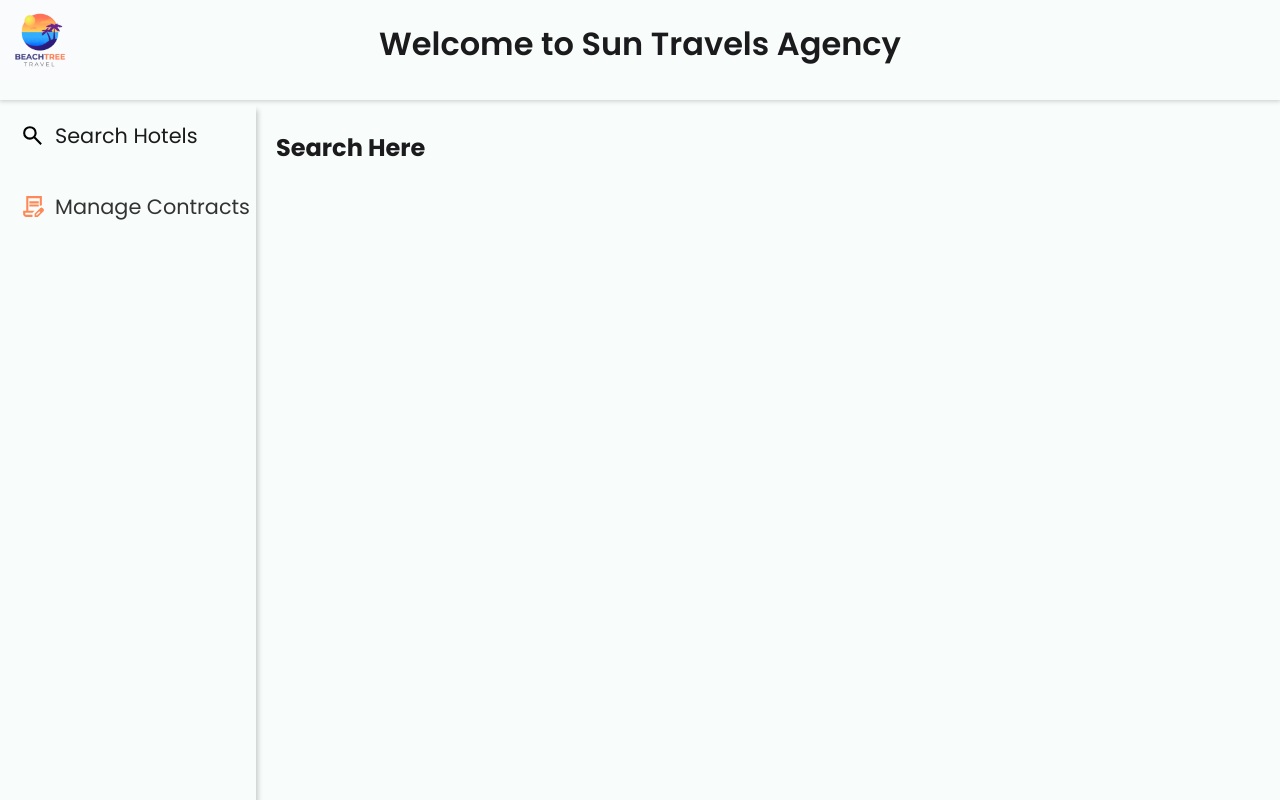
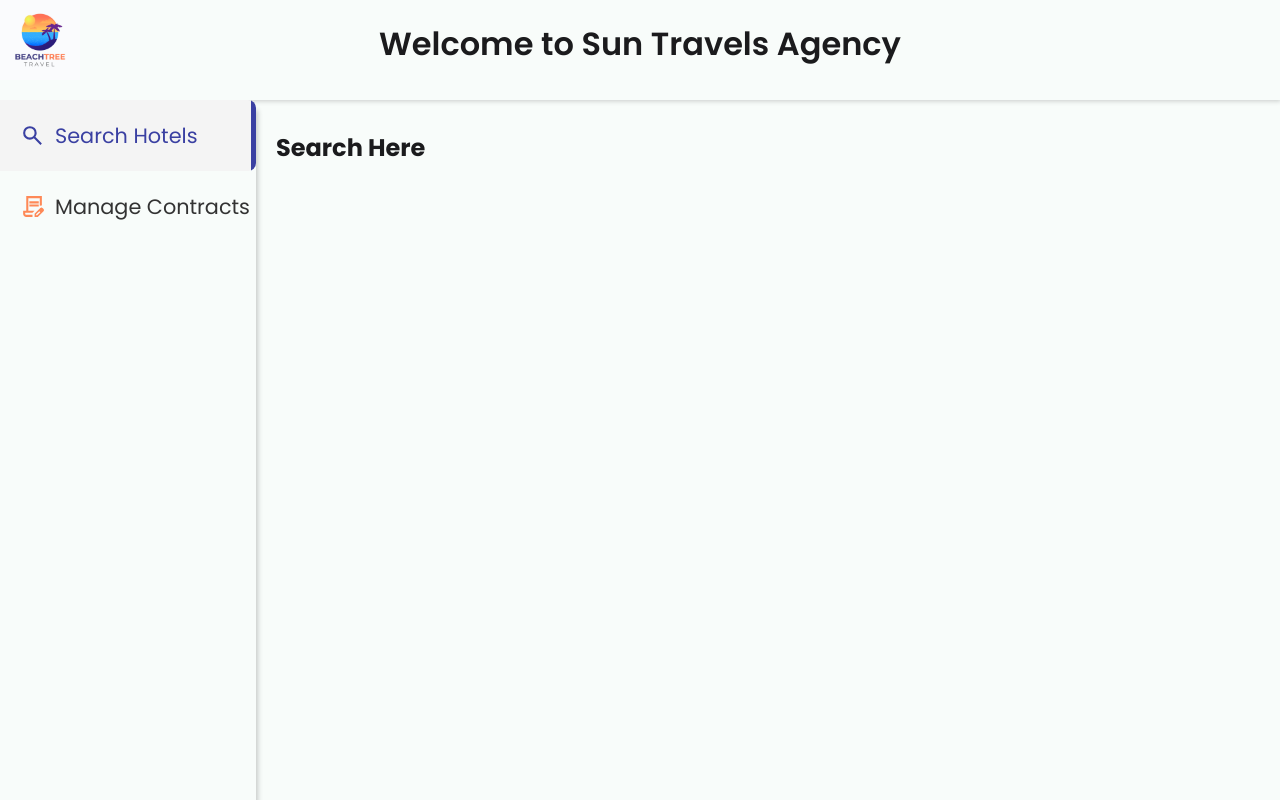
Before and after one commit to venuras/sun-travels-agency-application, an Angular app in the folder web-frontend/: page /dashboard/search in a window 1280 px wide. Built offline with nearby package versions, Linux system fonts and the light colour scheme.

Commit message:
variable name changed

```diff
--- a/web-frontend/src/app/features/dashboard/components/sidebar/sidebar.component.css
+++ b/web-frontend/src/app/features/dashboard/components/sidebar/sidebar.component.css
@@ -21,23 +21,24 @@
 
 .sidebar-btn:hover {
     transform: scale(1.02);
+    background-color: #f1f1f1
 }
 
 .sidebar-btn:hover svg {
-    fill: var(--primary-deep-color);
+    fill: var(--secondary-color);
 }
 
 .sidebar-btn.selected {
     /* background-color: #f4f4f4; */
     background:
-    linear-gradient(to right, #f4f4f4 98%, var(--primary-deep-color) 98%);
+    linear-gradient(to right, #f4f4f4 98%, var(--secondary-color) 98%);
     /* transform: scale(1.05);  */
     border-top-right-radius: 8px;
     border-bottom-right-radius: 8px;
 }
 
 .sidebar-btn.selected svg {
-    fill: var(--primary-deep-color);
+    fill: var(--secondary-color);
 }
 
 .sidebar-btn.selected:hover {
@@ -51,5 +52,5 @@
 }
 
 .sidebar-btn.selected p {
-    color: var(--primary-deep-color);
+    color: var(--secondary-color);
 }
```
